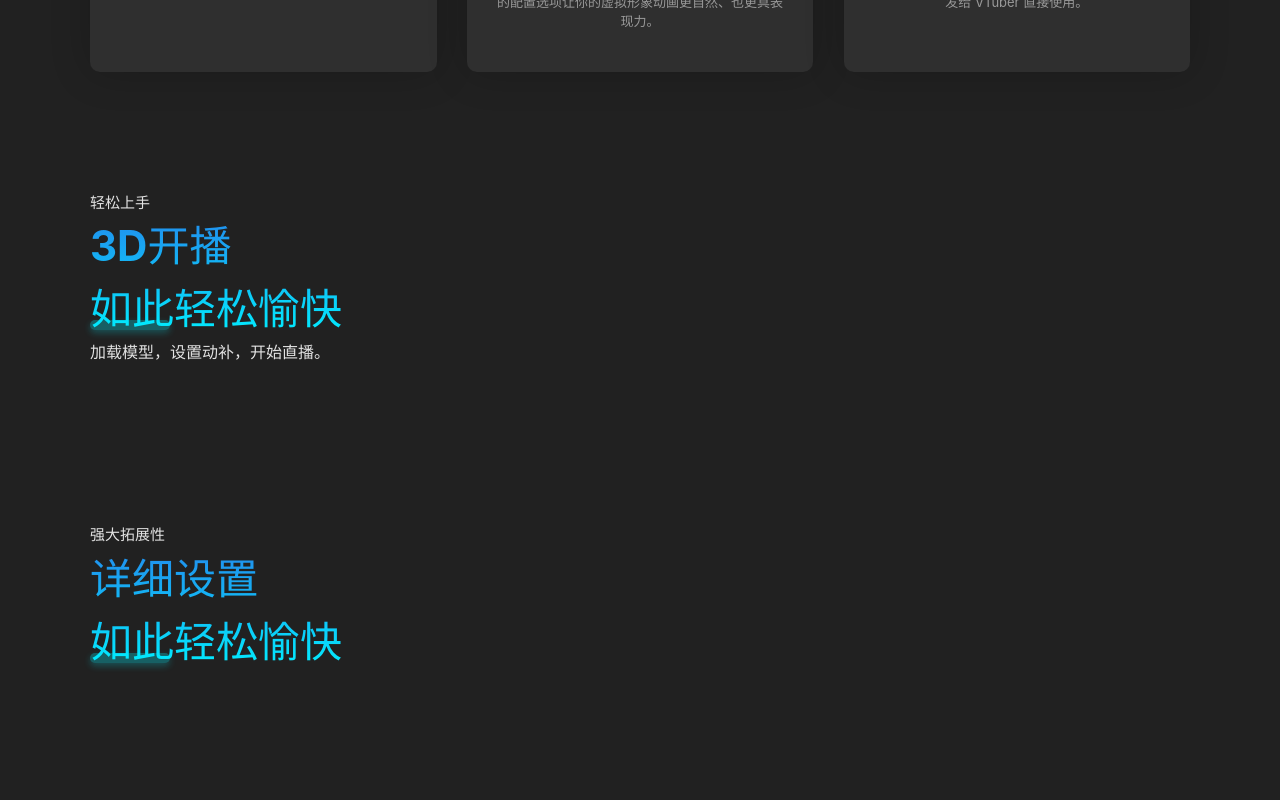
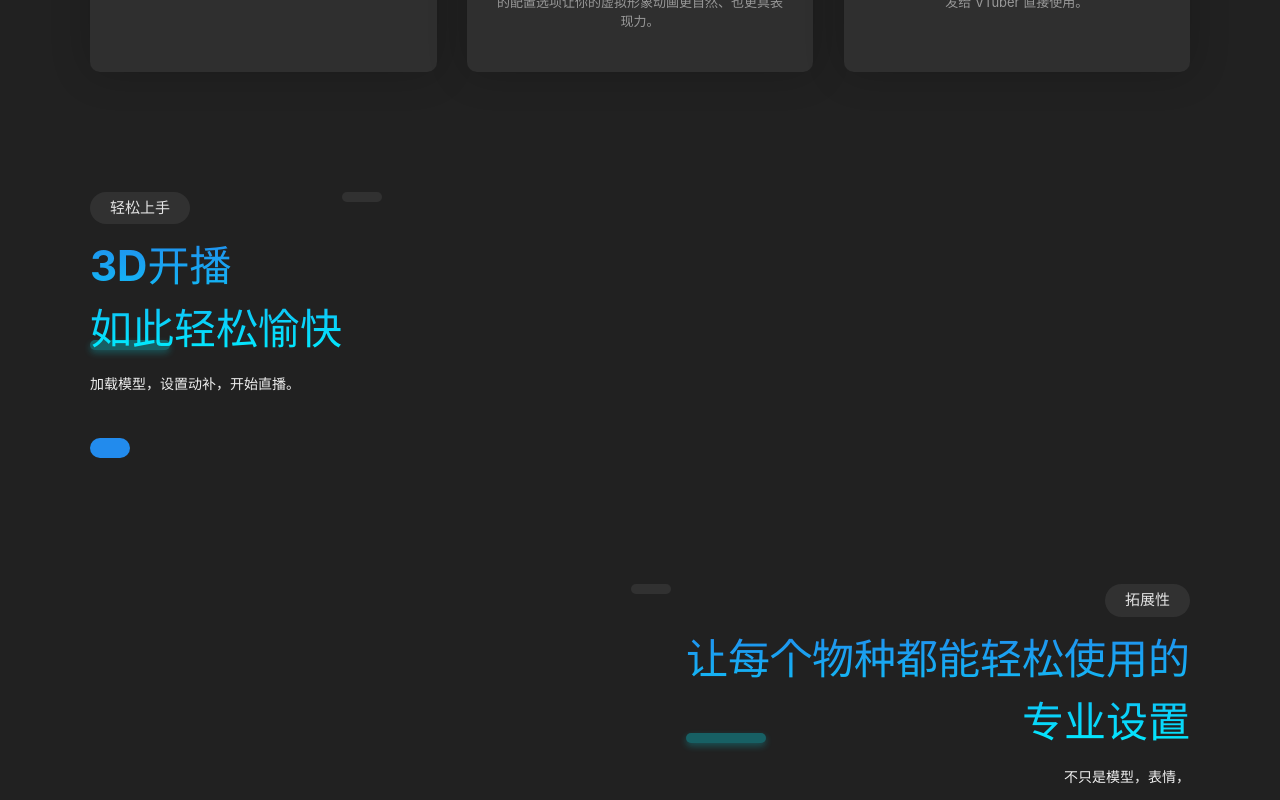
Before and after one commit to Nekotora/warudo-offical, a React (Vite) app: page / in a window 1280 px wide. Shown: the part 900-1700 px from the top of the page. Built offline with nearby package versions, Linux system fonts and the light colour scheme.

Commit message:
update styles

```diff
--- a/index.html
+++ b/index.html
@@ -4,7 +4,7 @@
     <meta charset="UTF-8" />
     <link rel="icon" type="image/svg+xml" href="/vite.svg" />
     <meta name="viewport" content="width=device-width, initial-scale=1.0" />
-    <title>Vite + React + TS</title>
+    <title>Warudo</title>
   </head>
   <body>
     <div id="root"></div>
--- a/src/pages/index.tsx
+++ b/src/pages/index.tsx
@@ -21,7 +21,7 @@ export function IndexPage() {
 
 
         <div className="container point-block">
-          <div className="block">
+          <div className="block lr-box">
             <div className="left">
               <div className="title-box">
                 <h4>轻松上手</h4>
@@ -42,14 +42,15 @@ export function IndexPage() {
             </div>
           </div>
 
-          <div className="block">
+          <div className="block rl-box">
             <div className="left">
               <div className="title-box">
-                <h4>强大拓展性</h4>
+                <h4>拓展性</h4>
                 <h2>
-                  详细设置<br />
-                  如此轻松愉快
+                  让每个物种都能轻松使用的<br />
+                  专业设置
                 </h2>
+                <p>不只是模型，表情，</p>
               </div>
             </div>
             <div className="right">
@@ -67,6 +68,10 @@ export function IndexPage() {
                   蓝图、SDK、Mod<br />
                   像制作游戏一样专业
                 </h2>
+                <p>
+                  Warudo具有可视化编程的能力，<br />
+                你可以讲3D组件中的部分编程交互
+                </p>
               </div>
             </div>
             <div className="right">
@@ -76,7 +81,7 @@ export function IndexPage() {
             </div>
           </div>
 
-          <div className="block">
+          <div className="block rl-box">
             <div className="left">
               <div className="title-box">
                 <h4>分享&创造</h4>
@@ -85,6 +90,7 @@ export function IndexPage() {
                   Steam创意工坊<br />
                   轻松获取和分享
                 </h2>
+                <p>Warudo可以使用Steam工坊进行模型动作的分享，也可以将配置好的方案发送给朋友使用。</p>
               </div>
             </div>
             <div className="right">
@@ -103,7 +109,13 @@ export function IndexPage() {
             </div>
             <div className="right">
               <div className="tag-list">
-                <div></div>
+                {
+                  [
+                    '镜头效果', '布娃娃', 'IK', '时间轴动画'
+                  ].map((item) => {
+                    return (<div>{item}</div>)
+                  })
+                }
               </div>
             </div>
           </div>
@@ -120,13 +132,16 @@ export function IndexPage() {
               <div className="price-lists">
                 <div className="list list-1">
                   <div className="price">
-                    <h2>personal user</h2>
+                    <h2>Personal User</h2>
                     <p>Free*</p>
                   </div>
                   <div className="features">
                     <div className="item">list1</div>
                     <div className="item">list2</div>
                     <div className="item">list3</div>
+                  </div>
+                  <div className="action">
+                    <div className="button">Download</div>
                   </div>
                 </div>
                 <div className="list list-2">
@@ -135,9 +150,12 @@ export function IndexPage() {
                     <p>Contact us</p>
                   </div>
                   <div className="features">
-                    <div className="item">list1</div>
-                    <div className="item">list2</div>
+                    <div className="item">企业支持</div>
+                    <div className="item"></div>
                     <div className="item">list3</div>
+                  </div>
+                  <div className="action">
+                    <div className="button">Contact Us</div>
                   </div>
                 </div>
               </div>
@@ -176,10 +194,12 @@ export function IndexPage() {
             </div>
             <div className="content">
               <div className="download-list">
+                <a href="#">
                 <div className="button-steam-download">
                   <img src="/images/steam.svg" />
                   <span>Get it on Steam</span>
                 </div>
+                </a>
               </div>
             </div>
           </div>
@@ -194,10 +214,12 @@ export function IndexPage() {
             </div>
             <div className="content">
               <div className="download-list">
+              <a href="#">
                 <div className="button-steam-download">
                   <img src="/images/steam.svg" />
                   <span>Get it on Steam</span>
                 </div>
+                </a>
               </div>
             </div>
           </div>
--- a/src/styles/index.scss
+++ b/src/styles/index.scss
@@ -20,12 +20,12 @@ h1, h2, h3, h4, h5, h6, p{
 
 a {
   font-weight: 500;
-  color: #646cff;
   text-decoration: inherit;
+  color: initial;
 }
 
 a:hover {
-  color: #535bf2;
+  color: initial;
 }
 
 body {
@@ -39,6 +39,14 @@ body {
 
 .block{
   padding: 60px 0;
+}
+
+.button{
+  background-color: #228BED;
+  color: #fff;
+  display: inline-block;
+  padding: 10px 20px;
+  border-radius: 100px;
 }
 
 .site-header {
@@ -238,6 +246,17 @@ body {
   h4{
     font-weight: normal;
     font-size: 15px;
+    margin-bottom: 10px;
+    background-color: #313131;
+    border-radius: 100px;
+    display: inline-block;
+    padding: 5px 20px;
+  }
+  p{
+    line-height: 2;
+    margin-top: 10px;
+    font-size: 14px;
+    color: #efefef;
   }
 }
 
@@ -260,6 +279,17 @@ body {
         }
       }
 
+      .features{
+        line-height: 2;
+        flex: 2;
+        .item{
+
+        }
+      }
+
+    }
+    .action{
+      margin-top: 20px;
     }
 
     .list-1 {
@@ -325,6 +355,32 @@ body {
   }
 }
 
+.point-block{
+  .lr-box,
+  .rl-box{
+    display: flex;
+
+  }
+
+  .rl-box{
+    flex-direction: row-reverse;
+    .title-box{
+      text-align: right;
+    }
+  }
+
+  .tag-list{
+    display: flex;
+    flex-wrap: wrap;
+    div{
+      background-color: #313131;
+      padding: 5px 20px;
+      border-radius: 100px;
+      margin: 0 15px 15px 0;
+    }
+  }
+}
+
 .button-steam-download{
   background: linear-gradient(to left, rgba(111,160,205, 1), rgba(67,98,129, 1));
   display: inline-flex;
@@ -332,10 +388,15 @@ body {
   justify-content: center;
   align-items: center;
   border-radius: 10px;
+  transition: .3s all;
   img{
     width: 40px;
     height: 40px;
     padding-right: 10px;
+  }
+
+  &:hover{
+    transform: translateY(-5px);
   }
 }
 
```
